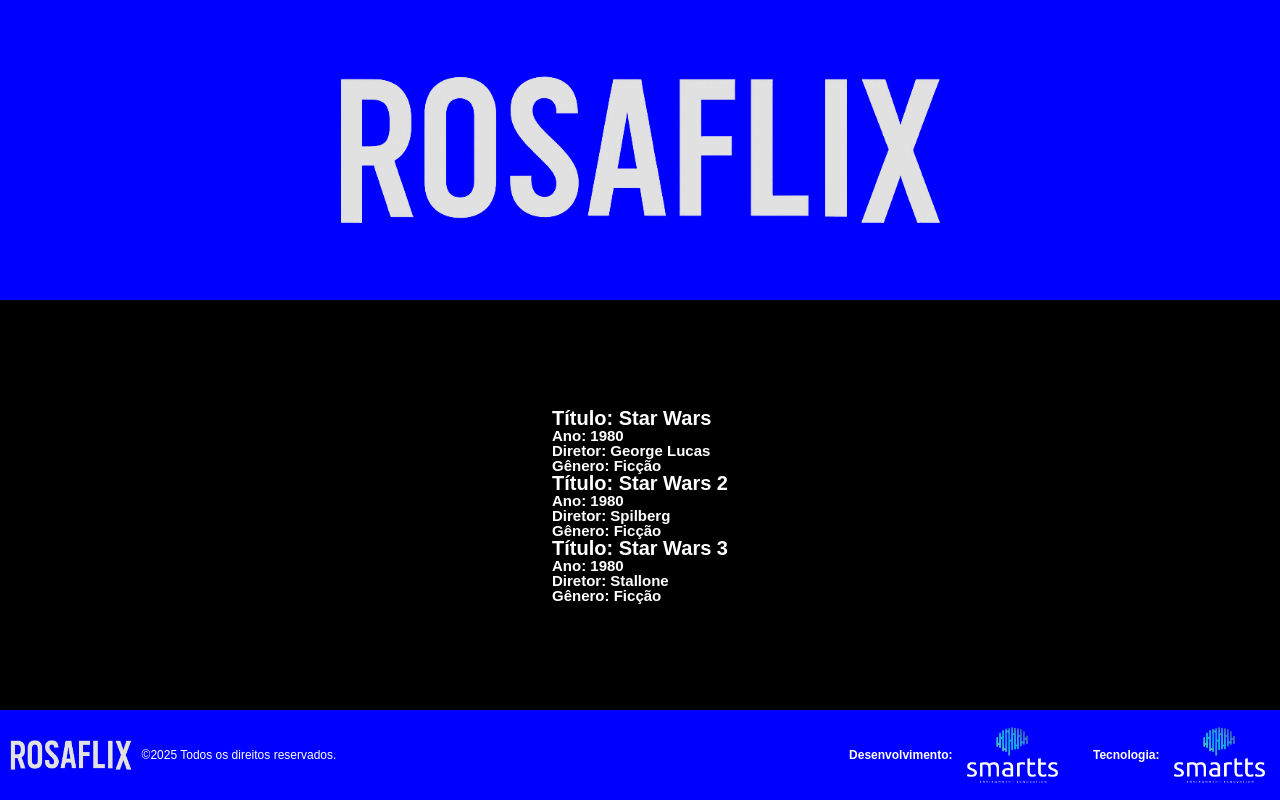
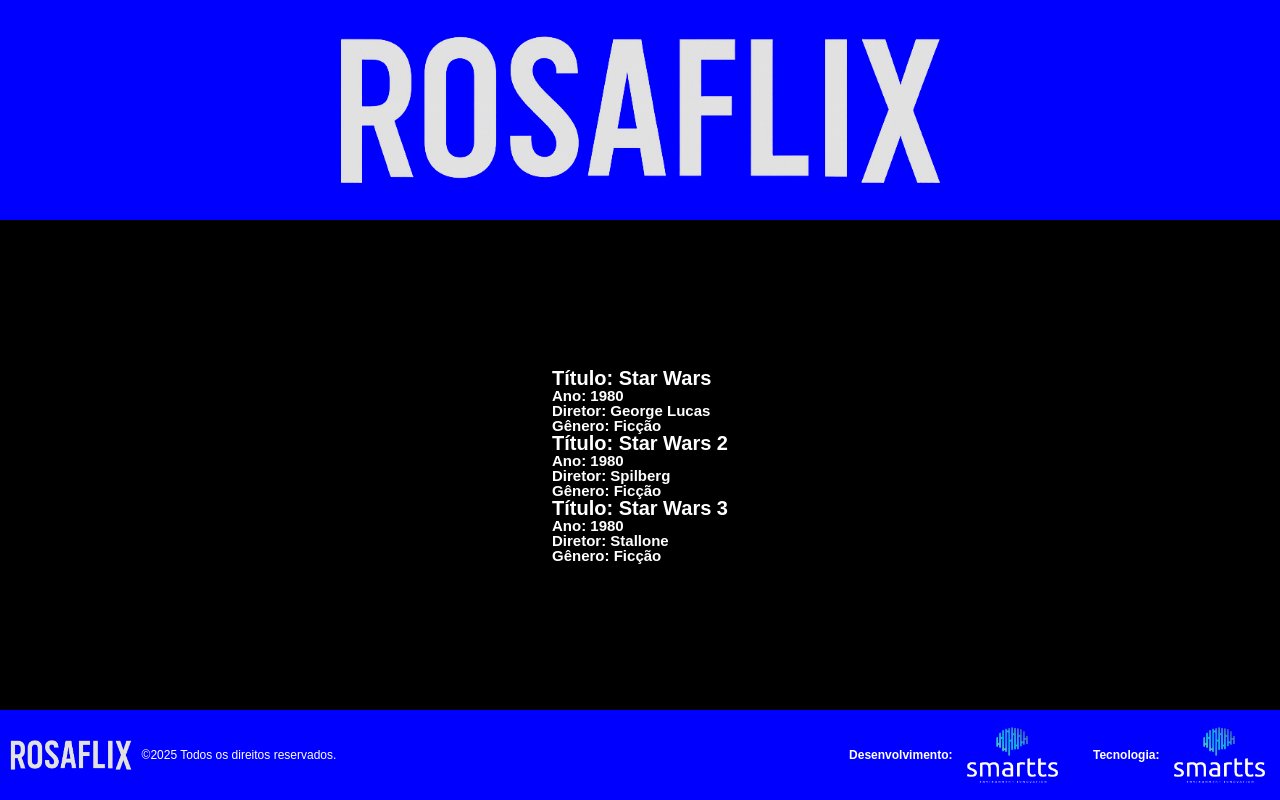
Before and after one commit to romulorosafullstack/2025-smartts-utilities-rosaflix, a React (Vite) app: page / in a window 1280 px wide. Built offline with nearby package versions, Linux system fonts and the light colour scheme.

Commit message:
header ajuste altura

```diff
--- a/src/components/Header.tsx
+++ b/src/components/Header.tsx
@@ -6,7 +6,7 @@
   background-color: blue;
   display: flex;
   justify-content: center;
-  height: 30rem;
+  height: 22rem;
   width: 100%;
 `
 
```
